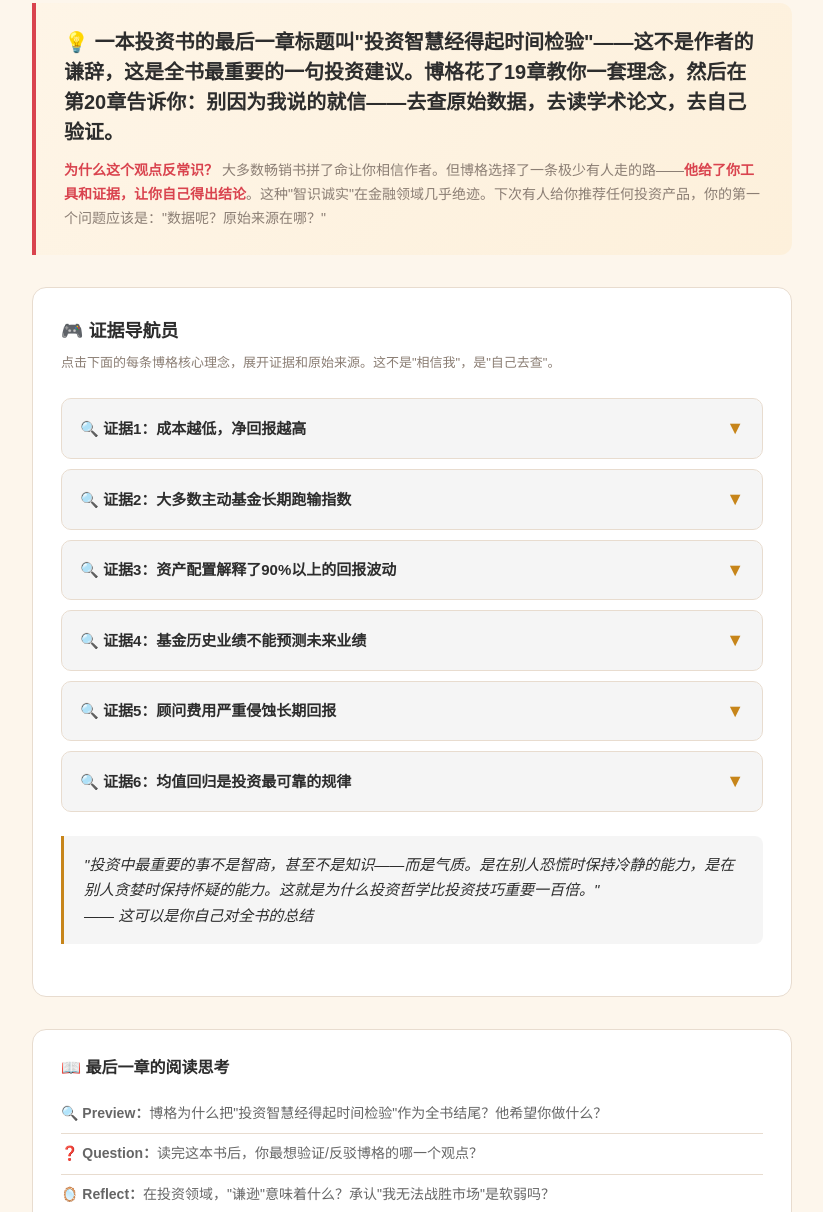
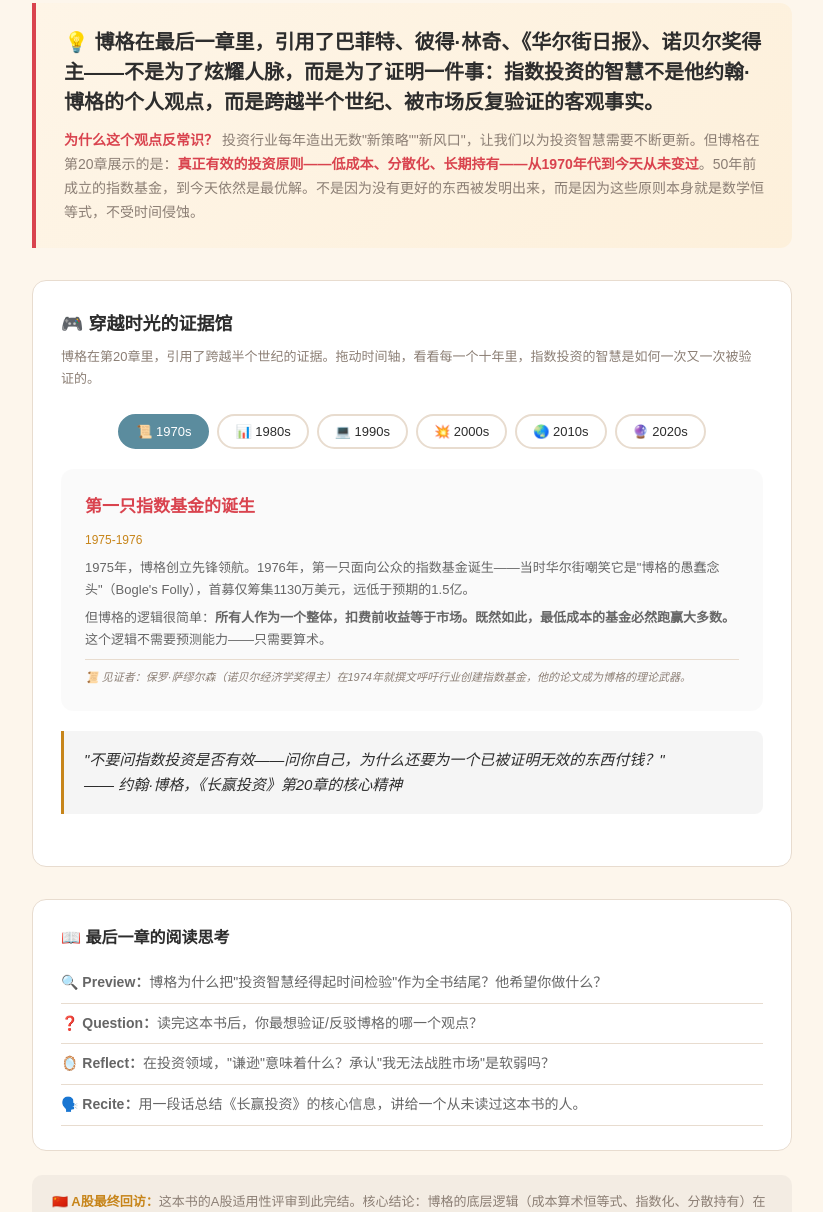
Before and after one commit to baihe42/changying-invest, a plain HTML site: page chapters/20-bie-ting-wo-shuo.html in a window 1280 px wide. Shown: the part 205-1417 px from the top of the page, without its empty margins (228-1051 px from the left). Drawn offline with Linux system fonts and the light colour scheme.

Commit message:
重写第20章Hook和互动模拟器
基于原书"投资智慧经得起时间检验"的真实内容重新设计：

Hook：博格引用巴菲特、诺贝尔奖得主等——指数投资不是个人观点，是被反复验证的客观事实

互动模拟器：穿越时光的证据馆
- 时间轴导航（1970s→2020s六个十年）
- 每个十年展示关键事件与见证者
- 1975年指数基金诞生 → 1986年学术验证 → 1996年巴菲特背书 → 2000s两次崩盘试炼 → 2010s全球资金迁徙 → 2020s智慧在你手中
- 底部引用随年代切换

```diff
--- a/chapters/20-bie-ting-wo-shuo.html
+++ b/chapters/20-bie-ting-wo-shuo.html
@@ -67,93 +67,43 @@
 </div>
 
 <div class="hook-block">
-  <div class="hook-quote">一本投资书的最后一章标题叫"投资智慧经得起时间检验"——这不是作者的谦辞，这是全书最重要的一句投资建议。博格花了19章教你一套理念，然后在第20章告诉你：<strong>别因为我说的就信——去查原始数据，去读学术论文，去自己验证。</strong></div>
-  <div class="hook-why"><strong>为什么这个观点反常识？</strong> 大多数畅销书拼了命让你相信作者。但博格选择了一条极少有人走的路——<strong>他给了你工具和证据，让你自己得出结论</strong>。这种"智识诚实"在金融领域几乎绝迹。下次有人给你推荐任何投资产品，你的第一个问题应该是："数据呢？原始来源在哪？"</div>
+  <div class="hook-quote">博格在最后一章里，引用了巴菲特、彼得·林奇、《华尔街日报》、诺贝尔奖得主——不是为了炫耀人脉，而是为了证明一件事：<strong>指数投资的智慧不是他约翰·博格的个人观点，而是跨越半个世纪、被市场反复验证的客观事实。</strong></div>
+  <div class="hook-why"><strong>为什么这个观点反常识？</strong> 投资行业每年造出无数"新策略""新风口"，让我们以为投资智慧需要不断更新。但博格在第20章展示的是：<strong>真正有效的投资原则——低成本、分散化、长期持有——从1970年代到今天从未变过</strong>。50年前成立的指数基金，到今天依然是最优解。不是因为没有更好的东西被发明出来，而是因为这些原则本身就是数学恒等式，不受时间侵蚀。</div>
 </div>
 
 <div class="sim-card" id="sim-evidence">
-  <h3>🎮 证据导航员</h3>
-  <p class="sim-desc">点击下面的每条博格核心理念，展开证据和原始来源。这不是"相信我"，是"自己去查"。</p>
+  <h3>🎮 穿越时光的证据馆</h3>
+  <p class="sim-desc">博格在第20章里，引用了跨越半个世纪的证据。拖动时间轴，看看每一个十年里，指数投资的智慧是如何一次又一次被验证的。</p>
 
-  <div class="evidence-list" id="evidence-list">
-    <div class="evidence-item">
-      <div class="ev-header">
-        <span class="ev-title">🔍 证据1：成本越低，净回报越高</span>
-        <span class="ev-arrow">▼</span>
-      </div>
-      <div class="ev-body"><div class="ev-content">
-        <p><strong>核心数据：</strong>Morningstar 每年发布的"费用与业绩"研究表明，基金费率是未来业绩最可靠的预测指标——比晨星自己的星级评级可靠得多。费率最低的1/5基金，在后续期间跑赢费率最高的1/5基金的概率超过80%。</p>
-        <p><strong>逻辑链：</strong>总回报−成本=净回报。不是"可能"，是算术恒等式。所有买同一市场的基金总回报是同一个池子，扣费后低费率者必然排在前面。</p>
-        <span class="ev-source">📄 来源：Morningstar Fund Fee Study (年度报告)，Bogle《长赢投资》第4章</span>
-      </div></div>
-    </div>
-
-    <div class="evidence-item">
-      <div class="ev-header">
-        <span class="ev-title">🔍 证据2：大多数主动基金长期跑输指数</span>
-        <span class="ev-arrow">▼</span>
-      </div>
-      <div class="ev-body"><div class="ev-content">
-        <p><strong>核心数据：</strong>SPIVA（S&amp;P Indices Versus Active）报告。截至2024年：过去10年中，美国大盘主动基金有约87%跑输S&amp;P 500；过去15年中，约92%跑输。时间越长，跑输比例越高。</p>
-        <p><strong>中国对照：</strong>A股主动基金跑输比例较低（约50-60%），但这和A股80%的散户占比高度相关。散户占比下降→跑输比例上升——这个趋势已经在发生。</p>
-        <span class="ev-source">📄 来源：S&amp;P SPIVA Scorecard (半年度报告)，spglobal.com/spiva</span>
-      </div></div>
-    </div>
-
-    <div class="evidence-item">
-      <div class="ev-header">
-        <span class="ev-title">🔍 证据3：资产配置解释了90%以上的回报波动</span>
-        <span class="ev-arrow">▼</span>
-      </div>
-      <div class="ev-body"><div class="ev-content">
-        <p><strong>核心研究：</strong>Brinson, Hood &amp; Beebower (1986)，发表于《Financial Analysts Journal》。追踪了91只大型养老基金10年的回报，发现资产配置（股vs债vs现金的比例）解释了93.6%的回报波动。选股和择时几乎不影响。</p>
-        <p><strong>后续验证：</strong>Ibbotson &amp; Kaplan (2000)、Vanguard (2012) 等多次独立研究确认了这一发现。</p>
-        <span class="ev-source">📄 来源：Brinson et al., "Determinants of Portfolio Performance", FAJ 1986</span>
-      </div></div>
-    </div>
-
-    <div class="evidence-item">
-      <div class="ev-header">
-        <span class="ev-title">🔍 证据4：基金历史业绩不能预测未来业绩</span>
-        <span class="ev-arrow">▼</span>
-      </div>
-      <div class="ev-body"><div class="ev-content">
-        <p><strong>核心研究：</strong>Carhart (1997) 四因子模型论文。研究发现基金业绩的"持续性"几乎完全可以用四个因子（市场、规模、价值、动量）解释。扣除这些因子后，基金经理的选股能力（alpha）没有统计上显著的持续性。</p>
-        <p><strong>通俗翻译：</strong>冠军基金的"超能力"基本上只是因为最近的风（风格/因子）恰好往它那个方向吹。</p>
-        <span class="ev-source">📄 来源：Carhart, "On Persistence in Mutual Fund Performance", Journal of Finance 1997</span>
-      </div></div>
-    </div>
-
-    <div class="evidence-item">
-      <div class="ev-header">
-        <span class="ev-title">🔍 证据5：顾问费用严重侵蚀长期回报</span>
-        <span class="ev-arrow">▼</span>
-      </div>
-      <div class="ev-body"><div class="ev-content">
-        <p><strong>核心计算：</strong>假设市场年化回报7%，投资者支付给顾问1%+基金费1.5%=合计2.5%/年。30年下来，投资者只拿到了市场总回报的大约一半。另一半全给了金融中间人。</p>
-        <p><strong>博格的名言：</strong>"投资世界里的铁律：你得到的就是市场减去成本。没有例外。"</p>
-        <span class="ev-source">📄 来源：Bogle, "The Arithmetic of All-In Investment Expenses", FAJ 2014</span>
-      </div></div>
-    </div>
-
-    <div class="evidence-item">
-      <div class="ev-header">
-        <span class="ev-title">🔍 证据6：均值回归是投资最可靠的规律</span>
-        <span class="ev-arrow">▼</span>
-      </div>
-      <div class="ev-body"><div class="ev-content">
-        <p><strong>核心数据：</strong>研究显示，过去5年回报最高1/5的基金，在接下来5年的平均回报落在所有基金的后1/3。反之亦然——过去最差的基金，未来往往跑赢平均。</p>
-        <p><strong>A股版本：</strong>A股的均值回归更剧烈。2015年创业板PE最高140→2018年底约28。2018年沪深300 PE约10→2021年初约18。</p>
-        <span class="ev-source">📄 来源：Vanguard Research, "Mean Reversion in Investment Returns" (多项独立研究验证)</span>
-      </div></div>
-    </div>
+  <div class="timeline-nav" id="timeline-nav" style="display:flex;gap:8px;justify-content:center;flex-wrap:wrap;margin-bottom:20px;">
+    <button class="tln-btn active" data-decade="1970s">📜 1970s</button>
+    <button class="tln-btn" data-decade="1980s">📊 1980s</button>
+    <button class="tln-btn" data-decade="1990s">💻 1990s</button>
+    <button class="tln-btn" data-decade="2000s">💥 2000s</button>
+    <button class="tln-btn" data-decade="2010s">🌏 2010s</button>
+    <button class="tln-btn" data-decade="2020s">🔮 2020s</button>
   </div>
 
-  <div class="quote-block">
-    "投资中最重要的事不是智商，甚至不是知识——而是气质。是在别人恐慌时保持冷静的能力，是在别人贪婪时保持怀疑的能力。这就是为什么投资哲学比投资技巧重要一百倍。"
-    <div class="attribution">—— 这可以是你自己对全书的总结</div>
+  <div class="timeline-content" id="timeline-content" style="background:rgba(0,0,0,.02);border-radius:12px;padding:24px;min-height:180px;">
+  </div>
+
+  <div class="quote-block" style="margin-top:20px;">
+    <span id="quote-text">"如果你在大海中航行，最可靠的不是预测风向，而是建造一艘能扛住所有风暴的船。指数基金就是那艘船。"</span>
+    <div class="attribution">—— 约翰·博格，《长赢投资》第20章的核心精神</div>
   </div>
 </div>
+
+<style>
+.tln-btn { padding:8px 16px;border:2px solid var(--border);border-radius:20px;background:transparent;color:var(--text);font-size:13px;cursor:pointer;transition:all .15s;font-family:inherit; }
+.tln-btn:hover { border-color:var(--accent); }
+.tln-btn.active { background:var(--accent);border-color:var(--accent);color:#fff; }
+.evidence-card { animation: fadeIn 0.3s ease; }
+@keyframes fadeIn { from { opacity:0;transform:translateY(6px); } to { opacity:1;transform:translateY(0); } }
+.evidence-card h4 { color:var(--accent2);font-size:17px;margin-bottom:8px; }
+.evidence-card .ev-year { font-size:12px;color:var(--gold);margin-bottom:6px; }
+.evidence-card p { font-size:13px;color:#666;line-height:1.7;margin-bottom:6px; }
+.evidence-card .ev-witness { font-size:11px;color:var(--muted);font-style:italic;margin-top:8px;padding-top:8px;border-top:1px solid var(--border); }
+</style>
 
 <div class="pq4r-block">
   <h3>📖 最后一章的阅读思考</h3>
@@ -178,12 +128,72 @@
 
 <script>
 (function() {
-  document.getElementById('evidence-list').addEventListener('click', e => {
-    const header = e.target.closest('.ev-header');
-    if (!header) return;
-    const item = header.parentElement;
-    item.classList.toggle('open');
+  const $ = id => document.getElementById(id);
+  const content = $('timeline-content');
+  const quote = $('quote-text');
+
+  // 半个世纪的证据——博格在第20章引用的核心人物与事件
+  const EVIDENCE = {
+    '1970s': {
+      title: '第一只指数基金的诞生',
+      year: '1975-1976',
+      story: '<p>1975年，博格创立先锋领航。1976年，第一只面向公众的指数基金诞生——当时华尔街嘲笑它是"博格的愚蠢念头"（Bogle\'s Folly），首募仅筹集1130万美元，远低于预期的1.5亿。</p><p>但博格的逻辑很简单：<strong>所有人作为一个整体，扣费前收益等于市场。既然如此，最低成本的基金必然跑赢大多数。</strong>这个逻辑不需要预测能力——只需要算术。</p>',
+      witness: '📜 见证者：保罗·萨缪尔森（诺贝尔经济学奖得主）在1974年就撰文呼吁行业创建指数基金，他的论文成为博格的理论武器。',
+      quote: '"不要问指数投资是否有效——问你自己，为什么还要为一个已被证明无效的东西付钱？"'
+    },
+    '1980s': {
+      title: '学术界的全面验证',
+      year: '1986-1988',
+      story: '<p>1986年，Brinson、Hood和Beebower发表了里程碑式的研究，证明资产配置——而非选股或择时——解释了养老基金93.6%的回报波动。1988年，诺贝尔奖得主威廉·夏普（William Sharpe）发表论文《主动管理的算术》，用数学严格证明：<strong>扣费后，被动投资者作为一个群体必然跑赢主动投资者。</strong></p><p>不是"可能"、"大概"——是"必然"。</p>',
+      witness: '📜 见证者：威廉·夏普（1990年诺贝尔奖）、尤金·法玛（2013年诺贝尔奖）——有效市场假说的两位巨匠，从不同角度论证了被动投资的数学优势。',
+      quote: '"扣除成本后，被动投资者的平均回报必然高于主动投资者的平均回报。" ——威廉·夏普'
+    },
+    '1990s': {
+      title: '指数基金的十年狂奔',
+      year: '1990-1999',
+      story: '<p>1990年代，标普500年化回报高达18.2%。但大多数主动基金仍然跑输指数。巴菲特在1996年伯克希尔股东信里第一次公开推荐指数基金："<strong>对大多数投资者来说，最好的投资方式是买入低成本的指数基金。</strong>"</p><p>这一年，先锋指数基金规模突破1000亿美元。博格的"愚蠢念头"成了华尔街增长最快的产品。</p>',
+      witness: '📜 见证者：沃伦·巴菲特——在1996年、2003年、2013年、2017年多次公开推荐指数基金。他甚至在遗嘱中指示：90%的遗产用于购买标普500指数基金。',
+      quote: '"对大多数投资者来说，最好的投资方式是买入低成本的标普500指数基金。" ——沃伦·巴菲特，1996年'
+    },
+    '2000s': {
+      title: '两次崩盘中的试金石',
+      year: '2000-2009',
+      story: '<p>2000年互联网泡沫破裂，标普500暴跌49%。2008年金融危机，再跌57%。这是指数投资面临的最严峻考验——两次腰斩。但坚持定投的指数投资者，到2010年已经全部回本并盈利。<strong>危机没有推翻指数投资的逻辑，反而强化了它：在恐慌中，试图择时进出的人踩错了每一拍。</strong></p><p>SPIVA数据：这十年里超过80%的主动基金跑输基准。</p>',
+      witness: '📜 见证者：查尔斯·埃利斯（Charles Ellis）——《赢得输家的游戏》作者，用网球类比说明：专业投资者之间的竞争如此激烈，以至于主动管理已经变成了"输家的游戏"——赢的不是打得最好的人，而是犯错最少的人。',
+      quote: '"投资已经变成了输家的游戏——不是靠打出制胜球来赢，而是靠不犯致命错误。" ——查尔斯·埃利斯'
+    },
+    '2010s': {
+      title: '全球资金大迁徙',
+      year: '2010-2019',
+      story: '<p>这十年，全球指数基金净流入超过2万亿美元，主动基金净流出超过1万亿美元。这是人类金融史上最大规模的资金迁徙之一。<strong>投资者用脚投票，证明了博格是对的。</strong></p><p>2019年1月，博格去世。《经济学人》讣告写道："他可能是金融史上为普通投资者创造最多财富的人。"</p>',
+      witness: '📜 见证者：彼得·林奇——传奇基金经理，麦哲伦基金13年年化29%的纪录保持者。但他在《彼得·林奇的成功投资》中写道："大多数人没有时间精力去选股。对这些人来说，指数基金是最好的选择。"连历史上最伟大的主动基金经理都为指数基金背书。',
+      quote: '"博格可能是金融史上为普通投资者创造最多财富的人。" ——《经济学人》讣告，2019年'
+    },
+    '2020s': {
+      title: '你的时代：智慧在你手中',
+      year: '2020-2026',
+      story: '<p>2020年疫情崩盘，2022年股债双杀。每一次危机，都有人在喊"这次不一样"。但到2024年，标普500已创新高，坚持持有的人再次胜出。<strong>指数投资的智慧不是预测未来——而是建造一艘能扛住所有风暴的船。</strong></p><p>A股的指数基金规模也在2020-2025年间从不到2万亿飙升至超过5万亿。中国投资者正在用真金白银验证同样的逻辑。</p>',
+      witness: '📜 见证者：你和你读书会的小伙伴——你们正在读这本书，正在理解这些原则，正在成为下一批验证这智慧的人。博格在第20章想说的最后一句话，不是"相信我"，而是——"去检验吧。"',
+      quote: '"别只听我说。去读那些原始研究，去查那些数据，去问那些在市场上呆了50年的人。然后得出你自己的结论。" ——约翰·博格'
+    }
+  };
+
+  function showDecade(decade) {
+    const ev = EVIDENCE[decade];
+    content.innerHTML = '<div class="evidence-card"><h4>' + ev.title + '</h4><div class="ev-year">' + ev.year + '</div>' + ev.story + '<div class="ev-witness">' + ev.witness + '</div></div>';
+    quote.textContent = ev.quote;
+  }
+
+  $('timeline-nav').addEventListener('click', e => {
+    const btn = e.target.closest('.tln-btn');
+    if (!btn) return;
+    document.querySelectorAll('.tln-btn').forEach(b => b.classList.remove('active'));
+    btn.classList.add('active');
+    showDecade(btn.dataset.decade);
   });
+
+  // 默认展示1970s
+  showDecade('1970s');
 })();
 </script>
 </body>
```
Also changed, not shown: index.html (+2 -2 lines).
